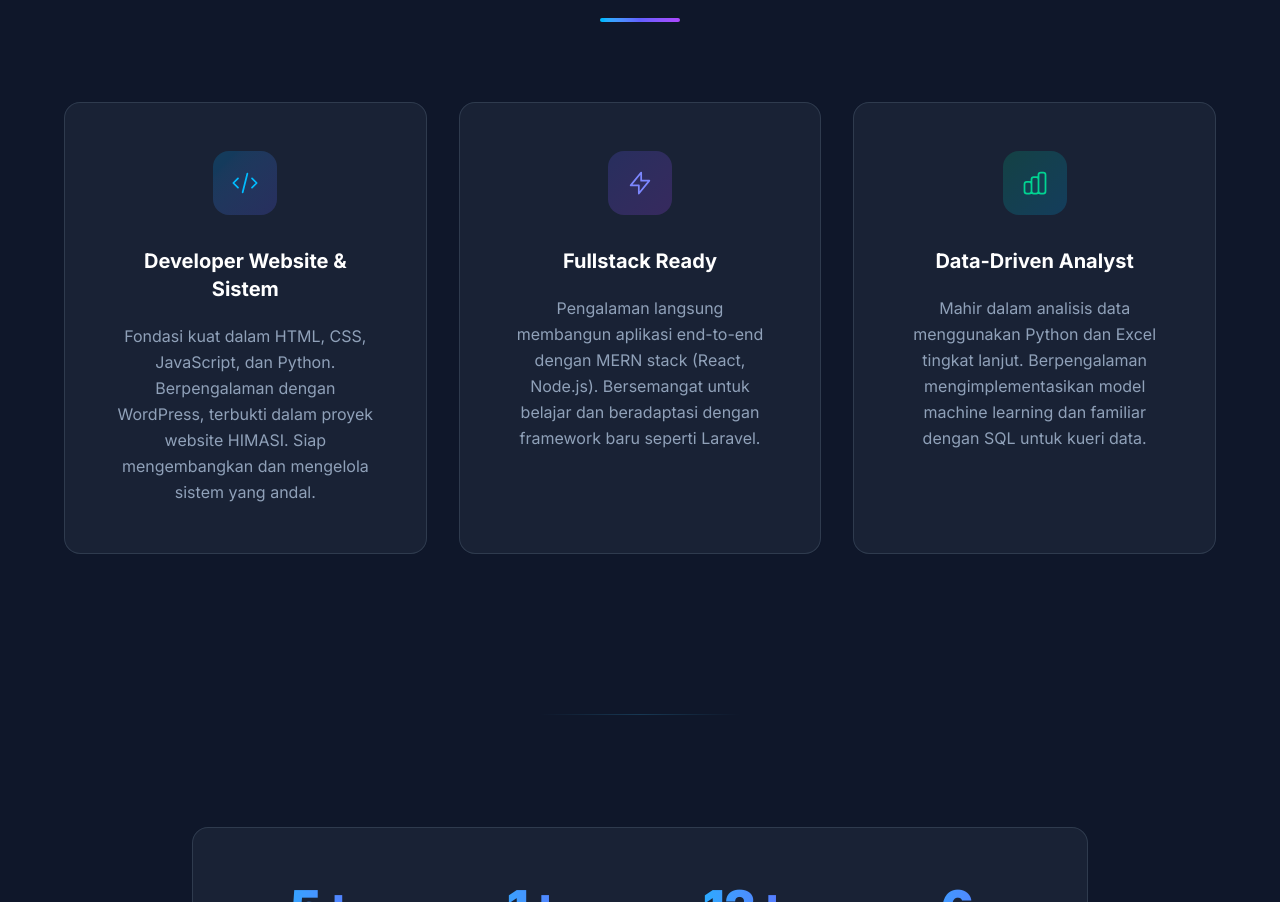
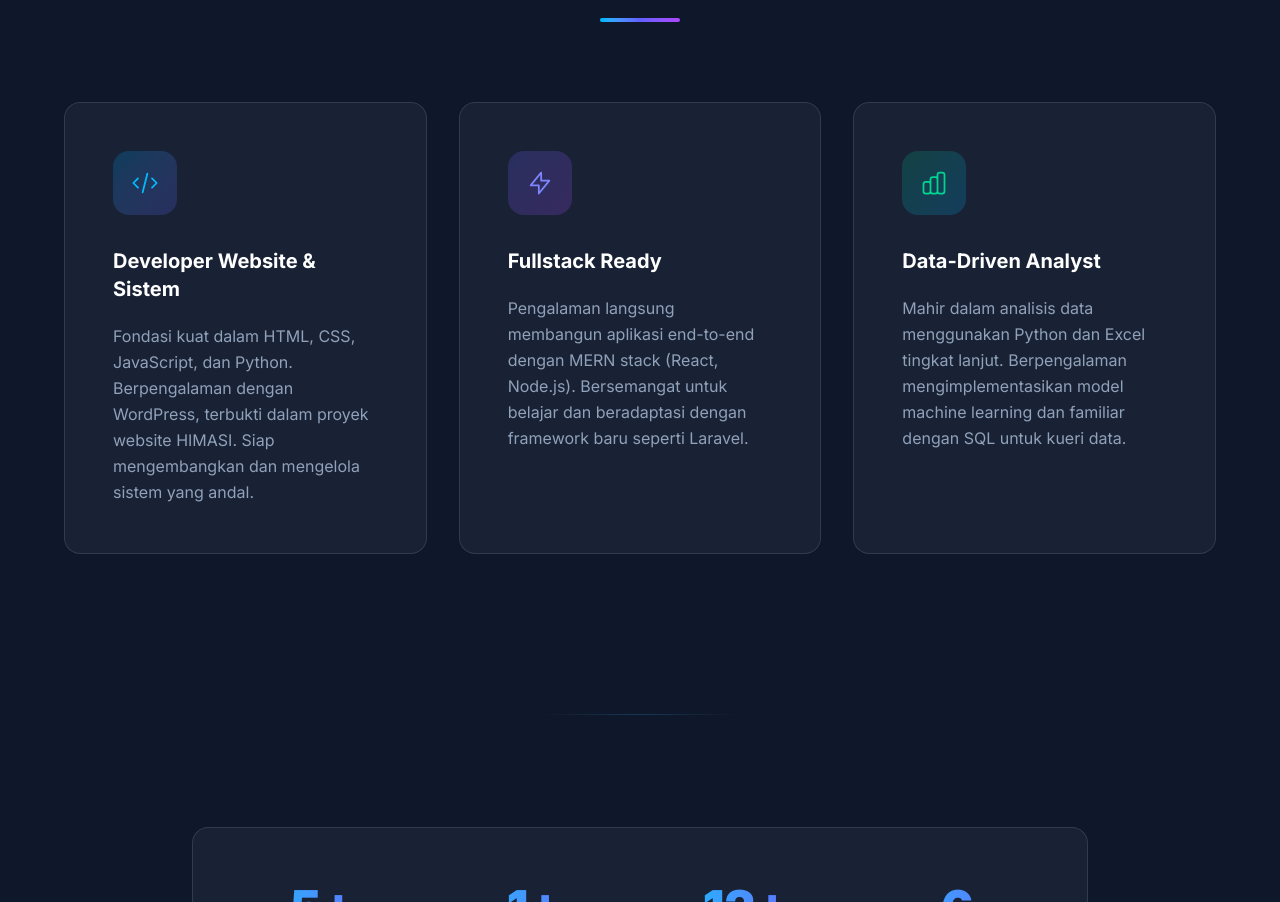
Before and after one commit to ferdiansyach/personalwebsite, a Next.js app: page / in a window 1280 px wide. Shown: the part 1079-1981 px from the top of the page. Built offline with nearby package versions, Linux system fonts and the light colour scheme.

Commit message:
UI: Mengubah layout kartu About Section (deskripsi) menjadi rata kiri untuk meningkatkan keterbacaan

```diff
--- a/src/components/sections/AboutSection.tsx
+++ b/src/components/sections/AboutSection.tsx
@@ -53,8 +53,8 @@ export default function AboutSection() {
       <div className="grid md:grid-cols-2 lg:grid-cols-3 gap-8 max-w-6xl mx-auto">
         {aboutCards.map((card, i) => (
           <AnimatedDiv key={i} variants={fadeUp}>
-            <GlassCard delay={0} className={`p-10 md:p-12 text-center h-full ${card.borderHover} transition-all duration-500`}>
-              <div className={`w-16 h-16 mx-auto mb-8 rounded-2xl bg-gradient-to-br ${card.gradient} flex items-center justify-center group-hover:scale-110 transition-transform duration-300`}>
+            <GlassCard delay={0} className={`p-10 md:p-12 text-left h-full ${card.borderHover} transition-all duration-500 group`}>
+              <div className={`w-16 h-16 mb-8 rounded-2xl bg-gradient-to-br ${card.gradient} flex items-center justify-center group-hover:scale-110 group-hover:-rotate-3 transition-transform duration-300 origin-bottom-left`}>
                 {card.icon}
               </div>
               <h3 className="text-xl font-bold text-white mb-5">{t(card.title)}</h3>
```
